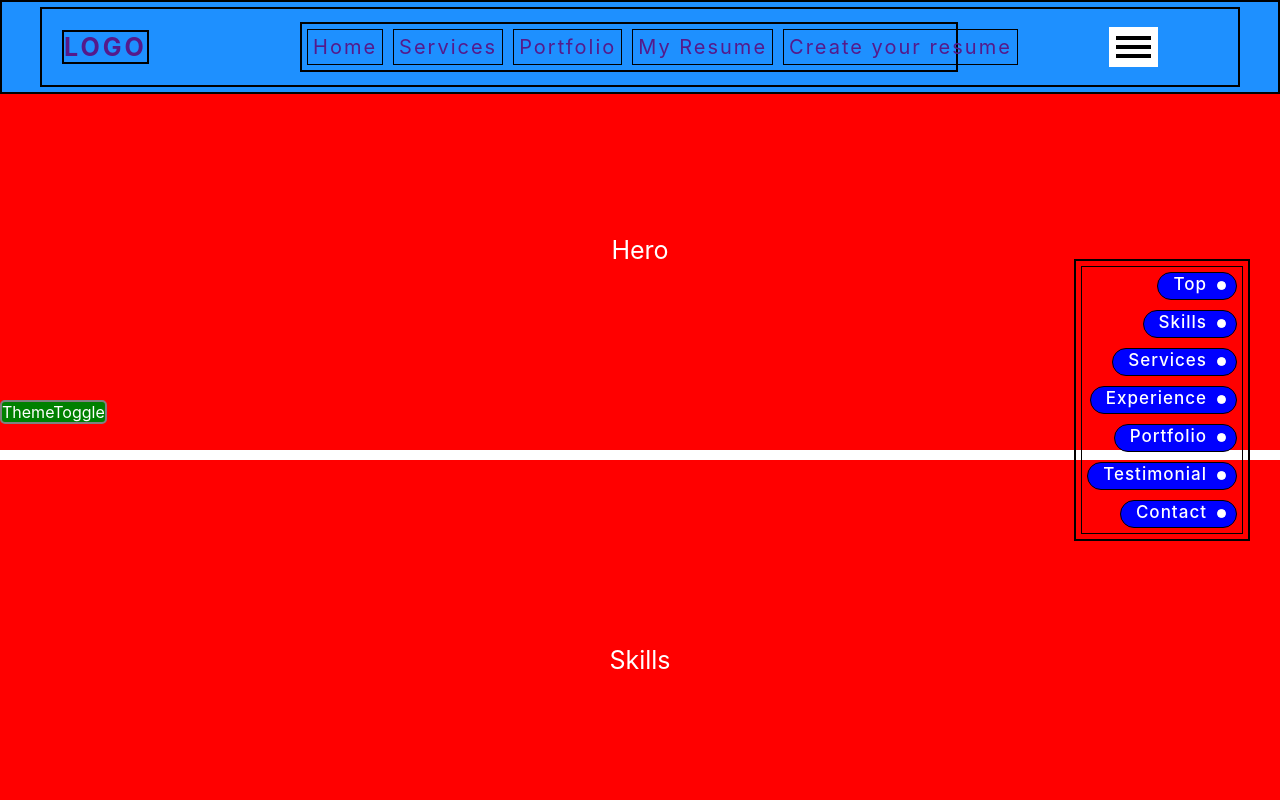
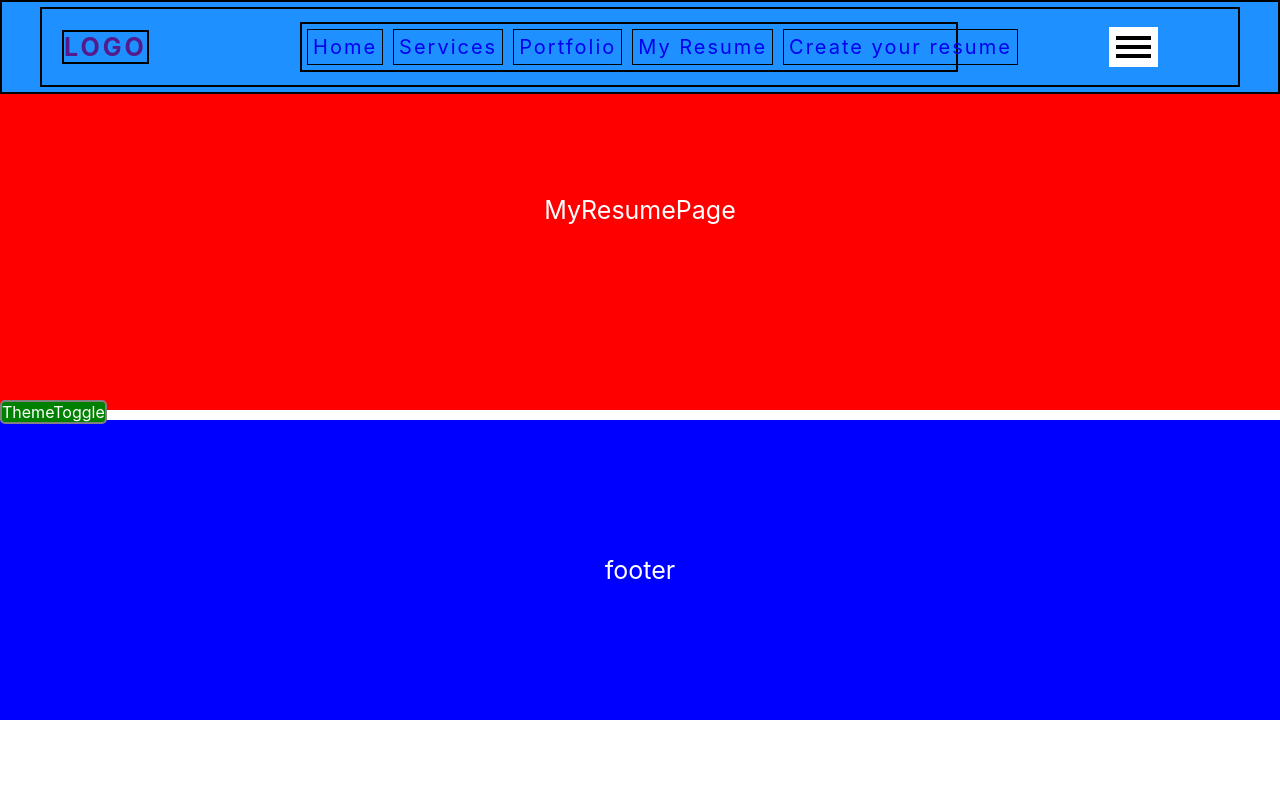
Before and after one commit to harijoshi12/my-portfolio, a React (Create React App) app: page /my-resume in a window 1280 px wide. Shown: the top 800 px of the page. Built offline with nearby package versions, Linux system fonts and the light colour scheme.

Commit message:
basic structure

```diff
--- a/src/App.js
+++ b/src/App.js
@@ -2,44 +2,28 @@ import React from 'react';
 import {Route, Switch} from "react-router-dom"
 import ThemeToggle from "./components/ThemeToggle/ThemeToggle"
 import Header from "./components/Header/Header"
-import Hero from "./components/Hero/Hero"
-import Skills from "./components/Skills/Skills"
-import Services from "./components/Services/Services";
-import Experience from "./components/Experience/Experience";
-import Portfolio from "./components/Portfolio/Portfolio";
-import Testimonial from "./components/Testimonial/Testimonial";
-import Contact from "./components/Contact/Contact";
-import Footer from "./components/Footer/Footer";
 import './App.css'
 import SideNavigation from "./components/SideNavigation/SideNavigation";
 
-import Navbar from './components/Header/subComponents/Navbar';
+import HomePage from './pages/HomePage';
 import ServicesPage from './pages/ServicesPage';
 import PortfolioPage from './pages/PortfolioPage';
 import MyResumePage from "./pages/MyResumePage"
 import ResumeBuilderPage from './pages/ResumeBuilderPage';
+import Footer from './components/Footer/Footer';
 
 function App() {
   return (
     <>
-      <Navbar/>
+      <Header/>
       <Switch>
-        <Route exact path="/" component={App}></Route>
+        <Route exact path="/" component={HomePage}></Route>
         <Route exact path="/my-services" component={ServicesPage}></Route>
         <Route exact path="/my-portfolio" component={PortfolioPage}></Route>
         <Route exact path="/my-resume" component={MyResumePage}></Route>
         <Route exact path="/resume-builder" component={ResumeBuilderPage}></Route>
       </Switch>
       <ThemeToggle/>
-      <SideNavigation/>
-      <Header/>
-      <Hero/>
-      <Skills/>
-      <Services/>
-      <Experience/>
-      <Portfolio/>
-      <Testimonial/>
-      <Contact/>
       <Footer/>
     </>
   );
--- a/src/components/Header/Header.js
+++ b/src/components/Header/Header.js
@@ -1,5 +1,6 @@
 import React, { useRef, useState } from 'react'
 import './Header.css'
+import { NavLink } from 'react-router-dom'
 import Burger from './subComponents/Burger'
 import Logo from './subComponents/Logo'
 import Navbar from './subComponents/Navbar'
@@ -66,11 +67,11 @@ function Header() {
           <Burger/> */}
           <div className='logo'><a href=''>Logo</a></div>
           <nav ref={nav}>
-            <a ref={navlinks} href=''>Home</a>
-            <a ref={navlinks} href=''>Services</a>
-            <a ref={navlinks} href=''>Portfolio</a>
-            <a ref={navlinks} href=''>My Resume</a>
-            <a ref={navlinks} href='' id='nav_resumeMaker'>Create your resume</a>
+            <NavLink to='/' exact>Home</NavLink>
+            <NavLink to='/my-services' exact>Services</NavLink>
+            <NavLink to='/my-portfolio' exact>Portfolio</NavLink>
+            <NavLink to='/my-resume' exact>My Resume</NavLink>
+            <NavLink to='/resume-builder' id='nav_resumeMaker' exact>Create your resume</NavLink>
           </nav>
           <div className="burger" >
             <div className="line line1"></div>
--- /dev/null
+++ b/src/pages/HomePage.js
@@ -0,0 +1,26 @@
+import React from 'react'
+import Contact from '../components/Contact/Contact'
+import Experience from '../components/Experience/Experience'
+import Hero from '../components/Hero/Hero'
+import Portfolio from '../components/Portfolio/Portfolio'
+import Services from '../components/Services/Services'
+import SideNavigation from '../components/SideNavigation/SideNavigation'
+import Skills from '../components/Skills/Skills'
+import Testimonial from '../components/Testimonial/Testimonial'
+
+function HomePage() {
+  return (
+    <>
+      <SideNavigation/>
+      <Hero/>
+      <Skills/>
+      <Services/>
+      <Experience/>
+      <Portfolio/>
+      <Testimonial/>
+      <Contact/>
+    </>
+  )
+}
+
+export default HomePage
--- a/src/pages/MyResumePage.js
+++ b/src/pages/MyResumePage.js
@@ -2,7 +2,7 @@ import React from 'react'
 
 function MyResumePage() {
   return (
-    <div>MyResumePage</div>
+    <section>MyResumePage</section>
   )
 }
 
--- a/src/pages/PortfolioPage.js
+++ b/src/pages/PortfolioPage.js
@@ -2,7 +2,7 @@ import React from 'react'
 
 function PortfolioPage() {
   return (
-    <div>PortfolioPage</div>
+    <section>PortfolioPage</section>
   )
 }
 
--- a/src/pages/ResumeBuilderPage.js
+++ b/src/pages/ResumeBuilderPage.js
@@ -2,7 +2,7 @@ import React from 'react'
 
 function ResumeBuilderPage() {
   return (
-    <div>ResumeBuilderPage</div>
+    <section>ResumeBuilderPage</section>
   )
 }
 
--- a/src/pages/ServicesPage.js
+++ b/src/pages/ServicesPage.js
@@ -2,7 +2,7 @@ import React from 'react'
 
 function ServicesPage() {
   return (
-    <div>ServicesPage</div>
+    <section>ServicesPage</section>
   )
 }
 
```
